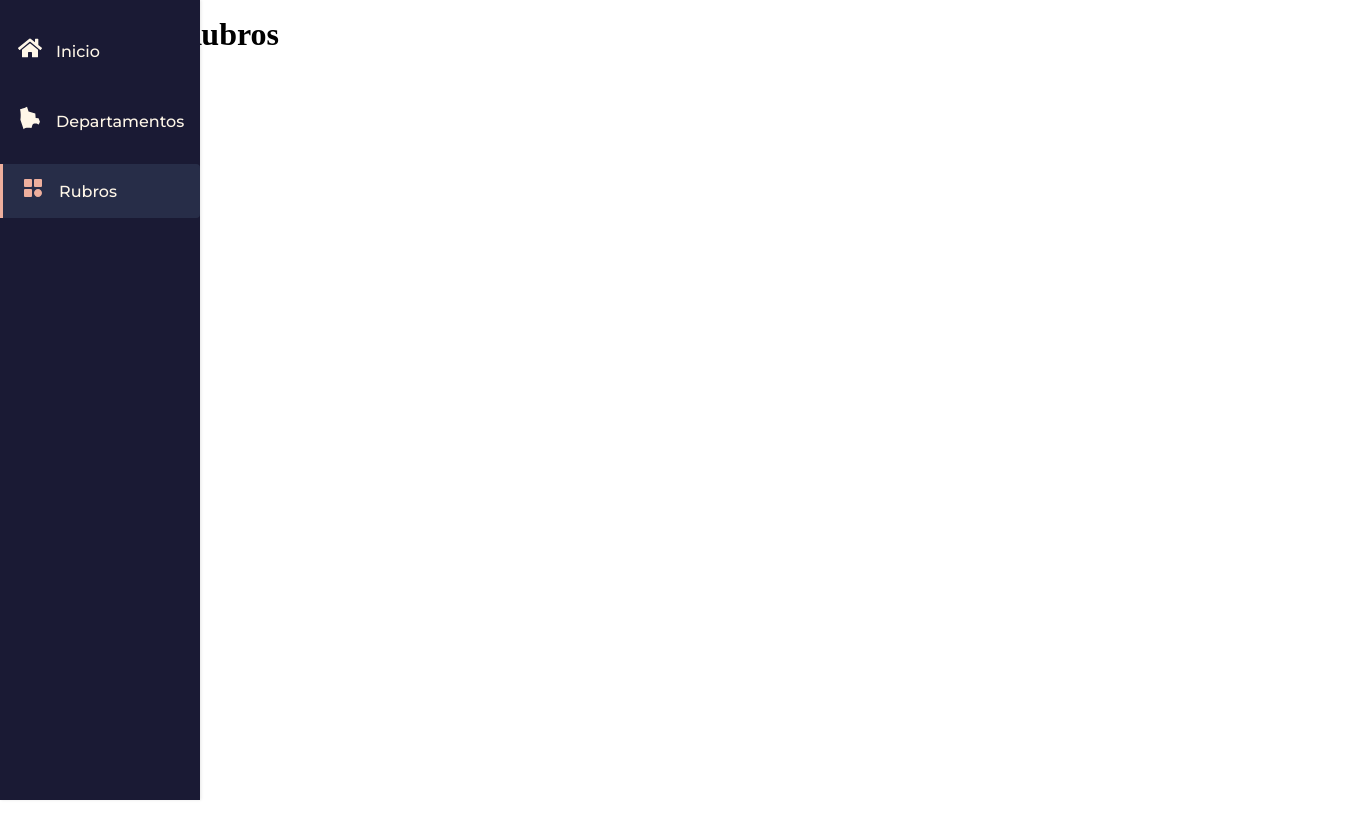
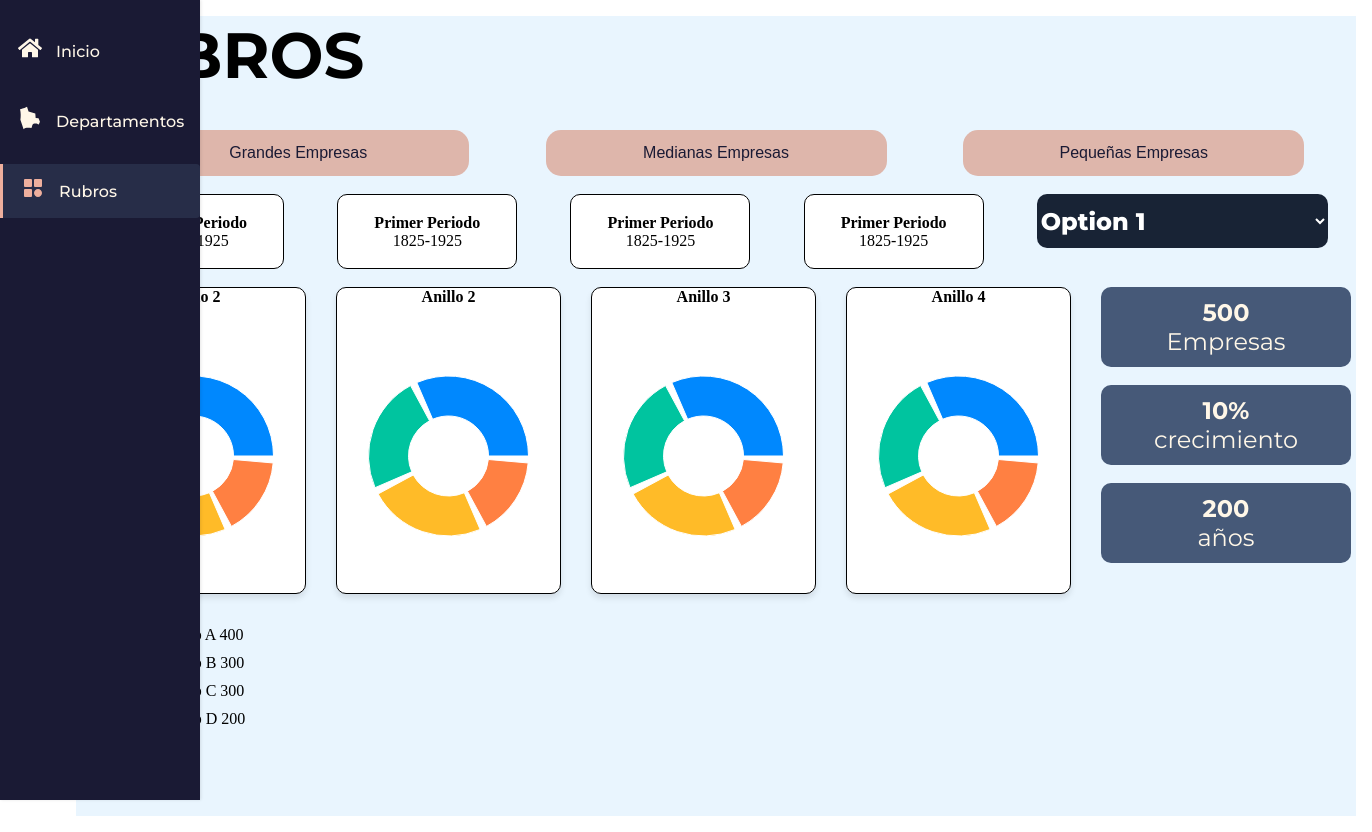
Before and after one commit to TaniaPerezD/dashboard-sis2, a React (Create React App) app: page /Rubros in a window 1280 px wide. Shown: the whole page, 1372 px wide, since content can reach past the window. Before the commit the page ends 800 px from the top, so only its background shows below. Built offline with nearby package versions, Linux system fonts and the light colour scheme.

Commit message:
avance index

```diff
--- a/package.json
+++ b/package.json
@@ -14,7 +14,7 @@
     "react-icons": "^5.5.0",
     "react-router-dom": "^7.5.0",
     "react-scripts": "^5.0.1",
-    "recharts": "^2.15.2",
+    "recharts": "^2.15.3",
     "web-vitals": "^2.1.4"
   },
   "scripts": {
--- /dev/null
+++ b/src/components/DataText.jsx
@@ -0,0 +1,25 @@
+import React from 'react';
+
+const DataText = ({ data, colors }) => {
+    return (
+        <div style={{ marginTop: '20px' }}>
+            {data.map((entry, index) => (
+                <div key={index} style={{ marginBottom: '10px' }}>
+                    <span
+                        style={{
+                            display: 'inline-block',
+                            width: '5px',
+                            height: '5px',
+                            backgroundColor: colors[index],
+                            marginRight: '10px',
+                            borderRadius: '50%',
+                        }}
+                    ></span>
+                    <span style={{ fontWeight: 'bold' }}></span> {entry.name}<span style={{ fontWeight: 'bold' }}></span> {entry.value}
+                </div>
+            ))}
+        </div>
+    );
+};
+
+export default DataText;
--- /dev/null
+++ b/src/components/RingChart.jsx
@@ -0,0 +1,27 @@
+import React from 'react';
+import { PieChart, Pie, Cell, ResponsiveContainer } from 'recharts';
+
+const RingChart = ({ data }) => {
+    const COLORS = ['#0088FE', '#00C49F', '#FFBB28', '#FF8042']; // Colores de ejemplo
+
+    return (
+        <ResponsiveContainer width="100%" height={300}>
+            <PieChart>
+                <Pie
+                    data={data}
+                    innerRadius={40}
+                    outerRadius={80}
+                    fill="#8884d8"
+                    paddingAngle={5}
+                    dataKey="value"
+                >
+                    {data.map((entry, index) => (
+                        <Cell key={`cell-${index}`} fill={COLORS[index % COLORS.length]} />
+                    ))}
+                </Pie>
+            </PieChart>
+        </ResponsiveContainer>
+    );
+};
+
+export default RingChart;
--- a/src/pages/rubrosPage/index.jsx
+++ b/src/pages/rubrosPage/index.jsx
@@ -1,9 +1,95 @@
 import React from 'react';
+import styles from './rubrosPage.module.css';
+import RingChart from '../../components/RingChart';
+import DataTable from '../../components/DataText';
+
+
+// Sample data for RingChart
+const data = [
+    { name: 'Group A', value: 400 },
+    { name: 'Group B', value: 300 },
+    { name: 'Group C', value: 300 },
+    { name: 'Group D', value: 200 },
+];
+
+const COLORS = ['#0088FE', '#00C49F', '#FFBB28', '#FF8042'];
 
 const RubrosPage = () => {
     return (
-        <div>
-            <h1>Pagina Rubros</h1>
+        // Main container for the page
+        <div className={styles.container} style={{ backgroundColor: '#E9F5FE', width: '100vw', height: '100vh', margin: 0, padding: 0, boxSizing: 'border-box' }}>
+
+            {/* Page Title */}
+            <h1 className={styles.title}>RUBROS</h1><br /><br />
+
+            {/* Buttons for company types */}
+            <div className={styles.itemsContainer} style={{ display: 'flex', gap: '25px', justifyContent: 'space-evenly' }}>
+                <button className={styles.botonEmpresa}>Grandes Empresas</button>
+                <button className={styles.botonEmpresa}>Medianas Empresas</button>
+                <button className={styles.botonEmpresa}>Pequeñas Empresas</button>
+            </div><br />
+
+            {/* Period information and dropdown */}
+            <div className={styles.itemsContainer} style={{ display: 'flex', gap: '25px', justifyContent: 'space-evenly' }}>
+                <div className={styles.ficha} style={{ display: 'flex', flexDirection: 'column' }}>
+                    <p style={{ fontWeight: 'bold' }}>Primer Periodo</p>
+                    <p>1825-1925</p>
+                </div>
+                <div className={styles.ficha} style={{ display: 'flex', flexDirection: 'column' }}>
+                    <p style={{ fontWeight: 'bold' }}>Primer Periodo</p>
+                    <p>1825-1925</p>
+                </div>
+                <div className={styles.ficha} style={{ display: 'flex', flexDirection: 'column' }}>
+                    <p style={{ fontWeight: 'bold' }}>Primer Periodo</p>
+                    <p>1825-1925</p>
+                </div>
+                <div className={styles.ficha} style={{ display: 'flex', flexDirection: 'column' }}>
+                    <p style={{ fontWeight: 'bold' }}>Primer Periodo</p>
+                    <p>1825-1925</p>
+                </div>
+                <select id="rubroDropdown" className={styles.dropdownMenu}>
+                    <option value="option1">Option 1</option>
+                    <option value="option2">Option 2</option>
+                    <option value="option3">Option 3</option>
+                </select>
+            </div><br />
+
+            {/* Ring charts section */}
+            <div className={styles.itemsContainer} style={{ display: 'flex', gap: '25px', justifyContent: 'space-evenly' }}>
+                <div className={styles.fichaAnillo} style={{ display: 'flex', flexDirection: 'column', alignItems: 'center' }}>
+                    <p style={{ fontWeight: 'bold' }}>Anillo 2</p>
+                    <RingChart data={data} />
+                    <DataTable data={data} colors={COLORS} />
+                </div>
+                <div className={styles.fichaAnillo} style={{ display: 'flex', flexDirection: 'column', alignItems: 'center' }}>
+                    <p style={{ fontWeight: 'bold' }}>Anillo 2</p>
+                    <RingChart data={data} />
+                </div>
+                <div className={styles.fichaAnillo} style={{ display: 'flex', flexDirection: 'column', alignItems: 'center' }}>
+                    <p style={{ fontWeight: 'bold' }}>Anillo 3</p>
+                    <RingChart data={data} />
+                </div>
+                <div className={styles.fichaAnillo} style={{ display: 'flex', flexDirection: 'column', alignItems: 'center' }}>
+                    <p style={{ fontWeight: 'bold' }}>Anillo 4</p>
+                    <RingChart data={data} />
+                </div>
+                <div style={{ display: 'flex', flexDirection: 'column', justifyContent: 'space-evenly', alignItems: 'center', height: '100%' }}>
+                    <div className={styles.detalles} style={{ display: 'flex', flexDirection: 'column', alignItems: 'center' }}>
+                        <p style={{ fontWeight: 'bold' }}>500</p>
+                        <p>Empresas</p>
+                    </div><br />
+                    <div className={styles.detalles} style={{ display: 'flex', flexDirection: 'column', alignItems: 'center' }}>
+                        <p style={{ fontWeight: 'bold' }}>10%</p>
+                        <p>crecimiento</p>
+                    </div><br />
+                    <div className={styles.detalles} style={{ display: 'flex', flexDirection: 'column', alignItems: 'center' }}>
+                        <p style={{ fontWeight: 'bold' }}>200</p>
+                        <p>años</p>
+                    </div><br />
+                </div>
+            </div><br /><br />
         </div>
     );
-}; export default RubrosPage;
+};
+
+export default RubrosPage;
--- a/src/pages/rubrosPage/rubrosPage.module.css
+++ b/src/pages/rubrosPage/rubrosPage.module.css
@@ -0,0 +1,74 @@
+.title {
+    font-family: 'Montserrat', sans-serif;
+    font-weight: bold;
+    font-size: 64px;
+}
+
+.botonEmpresa {
+    border-radius: 15px;
+    background-color: #DEB6AB;
+    color: #1A1A34;
+    font-size: 16px;
+    width: 341px;
+    height: 46px;
+    border: none;
+    cursor: pointer;
+}
+
+.botonEmpresa:active {
+    background-color: #D2594D;
+    color: #FFFFFF;
+}
+
+.ficha {
+    border-radius: 10px;
+    background-color: #FFFFFF;
+    border: 1px solid #000000;
+    width: 180px;
+    height: 75px;
+    display: flex;
+    align-items: center;
+    justify-content: center;
+}
+
+.dropdownMenu {
+    width: 291px;
+    height: 54px;
+    background-color: #182335;
+    color: #FFFFFF;
+    font-family: 'Montserrat', sans-serif;
+    font-weight: 800; /* Extra bold */
+    font-size: 24px;
+    border: none;
+    border-radius: 10px;
+    cursor: pointer;
+    display: flex;
+    align-items: center;
+    justify-content: center;
+}
+
+.dropdownMenu:hover {
+    background-color: #1A1A34; /* Slightly lighter shade for hover effect */
+}
+
+.fichaAnillo {
+    border-radius: 10px;
+    background-color: #FFFFFF;
+    border: 1px solid #000000;
+    width: 225px;
+    height: 307px;
+    box-shadow: 0px 4px 6px rgba(0, 0, 0, 0.1);
+}
+
+.detalles {
+    border-radius: 10px;
+    background-color: #465978;
+    width: 250px;
+    height: 80px;
+    color: #FFF7E8;
+    font-size: 24px;
+    display: flex;
+    align-items: center;
+    justify-content: center;
+    font-family: 'Montserrat', sans-serif;
+}
```
Also changed, not shown: src/components/DataTable.jsx (renamed from src/components/departamentoDash.jsx), 1 other file (tests, documents, lock files or other folders).
